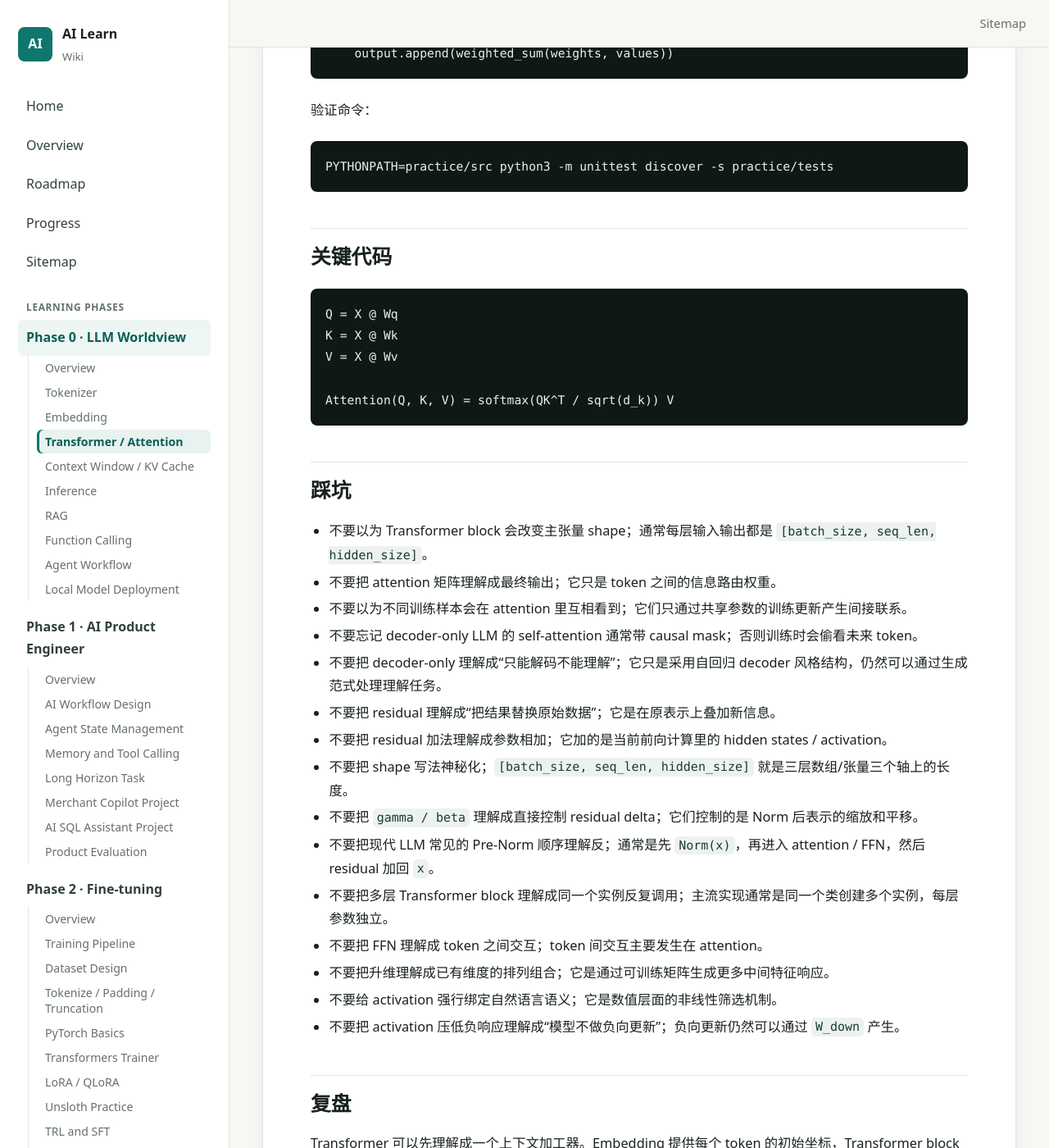
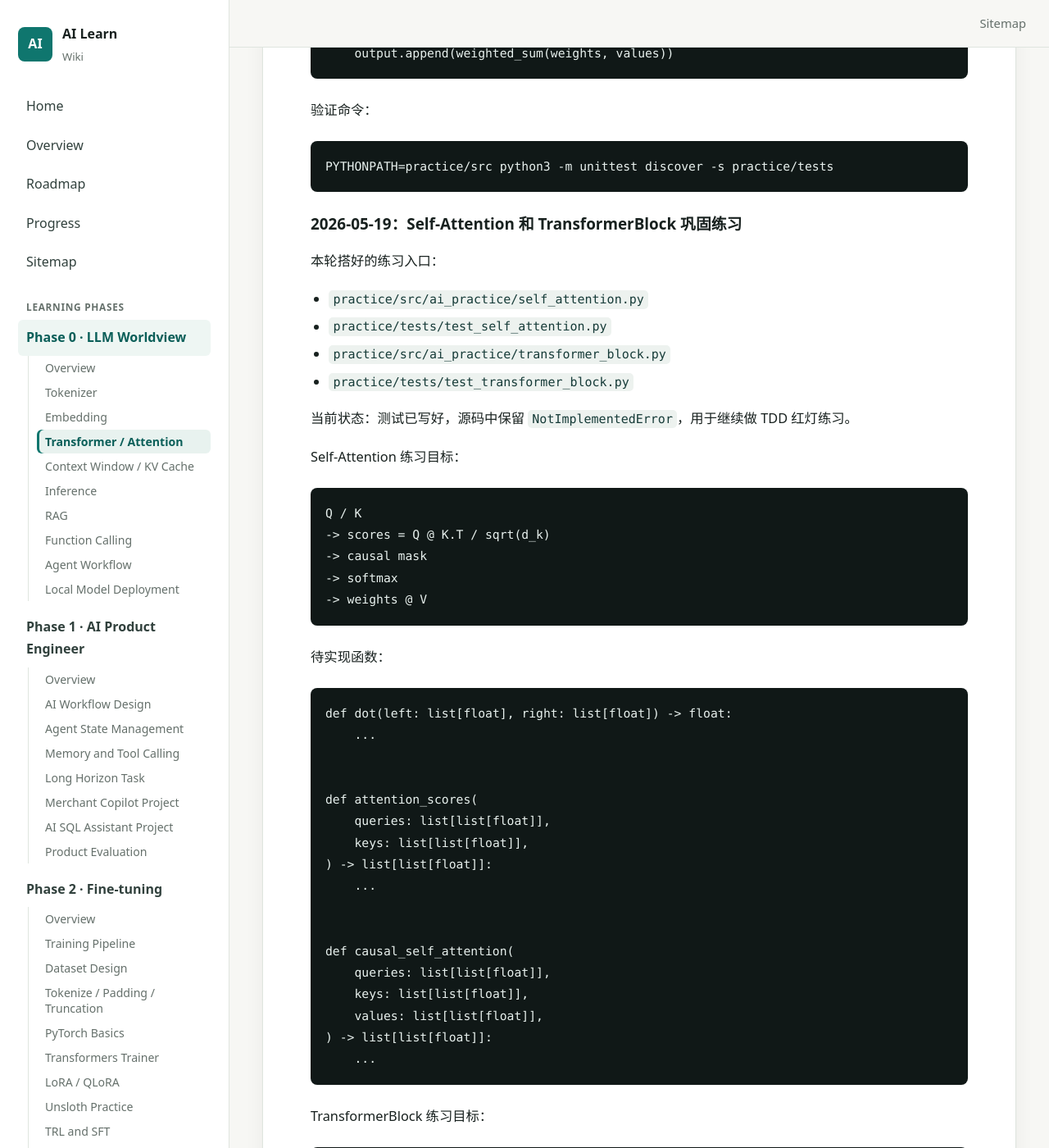
Before and after one commit to sgnilo/ai_learn, a Jekyll site: the page built from docs/phase-0-llm-worldview/03-transformer-attention.md, in a window 1280 px wide and 1400 px high, scrolled down 25222 px. Shown: the whole window at 82% size. Built offline with Jekyll 4.4.1, drawn with Linux system fonts in a browser that asks for light colours; some of the changed text lies outside the part shown.

Commit message:
practice: add attention block exercises

````diff
--- a/docs/phase-0-llm-worldview/03-transformer-attention.md
+++ b/docs/phase-0-llm-worldview/03-transformer-attention.md
@@ -983,6 +983,75 @@ for weights in weights_for_all_token:
 PYTHONPATH=practice/src python3 -m unittest discover -s practice/tests
 ```
 
+### 2026-05-19：Self-Attention 和 TransformerBlock 巩固练习
+
+本轮搭好的练习入口：
+
+- `practice/src/ai_practice/self_attention.py`
+- `practice/tests/test_self_attention.py`
+- `practice/src/ai_practice/transformer_block.py`
+- `practice/tests/test_transformer_block.py`
+
+当前状态：测试已写好，源码中保留 `NotImplementedError`，用于继续做 TDD 红灯练习。
+
+Self-Attention 练习目标：
+
+```text
+Q / K
+-> scores = Q @ K.T / sqrt(d_k)
+-> causal mask
+-> softmax
+-> weights @ V
+```
+
+待实现函数：
+
+```python
+def dot(left: list[float], right: list[float]) -> float:
+    ...
+
+
+def attention_scores(
+    queries: list[list[float]],
+    keys: list[list[float]],
+) -> list[list[float]]:
+    ...
+
+
+def causal_self_attention(
+    queries: list[list[float]],
+    keys: list[list[float]],
+    values: list[list[float]],
+) -> list[list[float]]:
+    ...
+```
+
+TransformerBlock 练习目标：
+
+```text
+x = x + Attention(Norm(x))
+x = x + FFN(Norm(x))
+```
+
+待实现类：
+
+```python
+class TransformerBlock:
+    def __init__(self, norm1, attention, norm2, ffn) -> None:
+        ...
+
+    def forward(self, x: list[list[float]]) -> list[list[float]]:
+        ...
+```
+
+验证命令：
+
+```bash
+PYTHONPATH=practice/src python3 -m unittest practice.tests.test_self_attention
+PYTHONPATH=practice/src python3 -m unittest practice.tests.test_transformer_block
+PYTHONPATH=practice/src python3 -m unittest discover -s practice/tests
+```
+
 ## 关键代码
 
 ```text
````
Also changed, not shown: docs/progress.md (+2 -1 lines), 4 other files.
